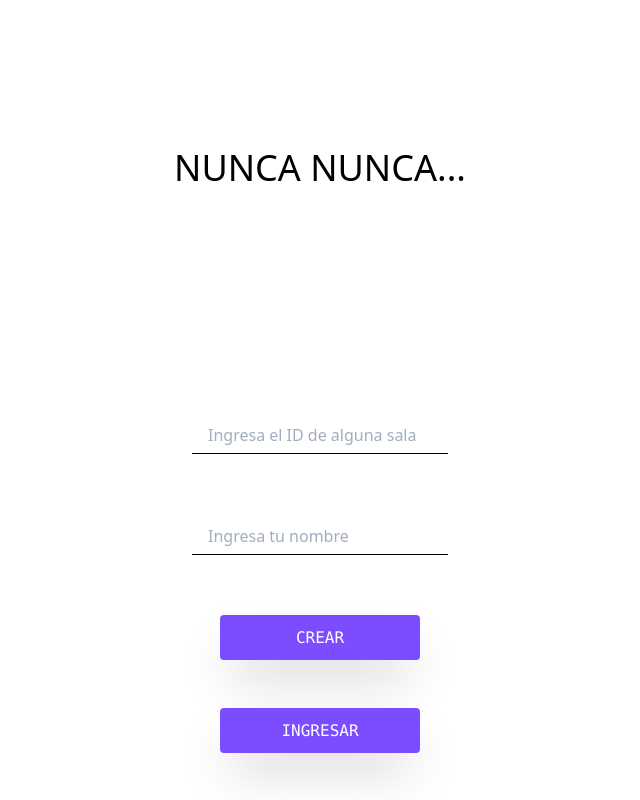
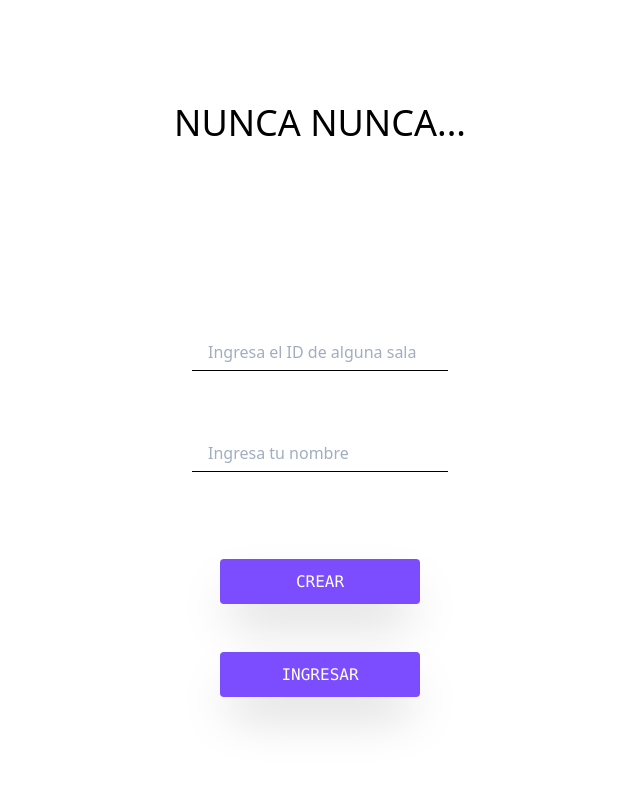
Before and after one commit to rieg-ec/neverhaveiever-web, a Vue app: page / in a window 1280 px wide. Shown: the whole page, without its empty margins (320-960 px from the left). Built offline with nearby package versions, Linux system fonts and the light colour scheme; no server answers.

Commit message:
fix: add vertical padding relative to vh

```diff
--- a/src/views/Home.vue
+++ b/src/views/Home.vue
@@ -1,11 +1,11 @@
 <template>
   <div class="flex flex-col w-full h-full p-4">
-    <div class="py-1/10 text-center text-4xl">
+    <div class="py-1/10h text-center text-4xl">
         NUNCA NUNCA...
     </div>
 
     <div class="flex flex-col h-full">
-      <div class="flex flex-col items-center justify-center mt-1/20 flex-grow">
+      <div class="flex flex-col items-center justify-center mt-1/20h flex-grow">
         <div class="relative py-8 w-64">
           <TextInput
           :placeholder="'Ingresa el ID de alguna sala'"
--- a/src/views/Room.vue
+++ b/src/views/Room.vue
@@ -1,7 +1,7 @@
 <template>
   <div class="w-full flex flex-col items-center py-8">
 
-    <div class="py-1/10 text-center text-3xl">
+    <div class="py-1/20h text-center text-3xl">
       NUNCA NUNCA...
     </div>
 
--- a/tailwind.config.js
+++ b/tailwind.config.js
@@ -53,6 +53,11 @@ module.exports = {
       '1/5': '20%',
       '1/3': '33%',
       '1/2': '50%',
+      '1/20h': '5vh',
+      '1/10h': '10vh',
+      '1/5h': '20vh',
+      '1/3h': '33vh',
+      '1/2h': '50vh',
     },
     backgroundColor: theme => theme('colors'),
     backgroundImage: {
```
